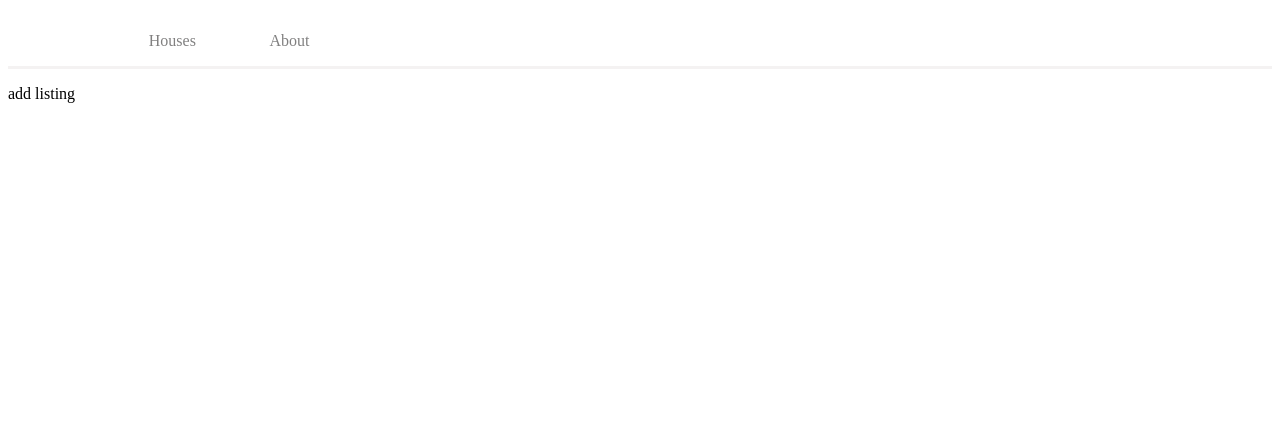
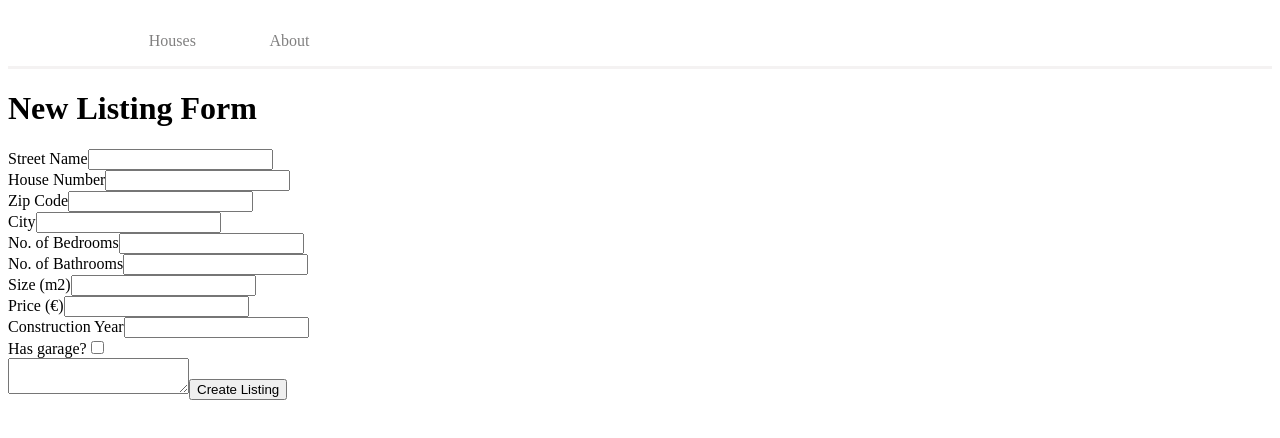
Before and after one commit to AvresCode/dtt-assess, a Vue app: page /addListing in a window 1280 px wide. Shown: the top 438 px of the page. Built offline with nearby package versions, Linux system fonts and the light colour scheme.

Commit message:
add basic form for adding listing

```diff
--- a/src/pages/AddListingPage.vue
+++ b/src/pages/AddListingPage.vue
@@ -1,5 +1,56 @@
 <template>
-  <div>add listing</div>
+  <div>
+    <form @submit.prevent="handleSubmit" class="listing-form">
+      <h1>New Listing Form</h1>
+      <div class="form-field">
+        <label for="street">Street Name</label>
+        <input type="text" id="street" v-model="street" required />
+      </div>
+      <div class="form-field">
+        <label for="houseNumber">House Number</label>
+        <input type="text" id="houseNumber" v-model="houseNumber" required />
+      </div>
+      <div class="form-field">
+        <label for="zip">Zip Code</label>
+        <input type="text" id="zip" v-model="zip" required />
+      </div>
+      <div class="form-field">
+        <label for="city">City</label>
+        <input type="text" id="city" v-model="city" required />
+      </div>
+      <div class="form-field">
+        <label for="bedrooms">No. of Bedrooms</label>
+        <input type="text" id="bedrooms" v-model="bedrooms" required />
+      </div>
+      <div class="form-field">
+        <label for="bathrooms">No. of Bathrooms</label>
+        <input type="text" id="bathrooms" v-model="bathrooms" required />
+      </div>
+      <div class="form-field">
+        <label for="size">Size (m2)</label>
+        <input type="text" id="size" v-model="size" required />
+      </div>
+      <div class="form-field">
+        <label for="price">Price (€)</label>
+        <input type="text" id="price" v-model="price" required />
+      </div>
+      <div class="form-field">
+        <label for="constructionYear">Construction Year</label>
+        <input
+          type="text"
+          id="constructionYear"
+          v-model="constructionYear"
+          required
+        />
+      </div>
+      <div class="form-field">
+        <label for="checkbox">Has garage?</label>
+        <input type="checkbox" id="hasGarage" v-model="hasGarage" required />
+      </div>
+      <textarea v-model="description" required></textarea>
+      <button type="submit">Create Listing</button>
+    </form>
+  </div>
 </template>
 <script>
 export default {
```
